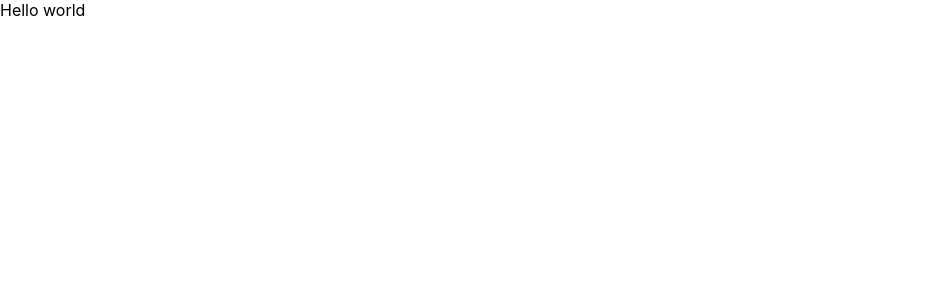
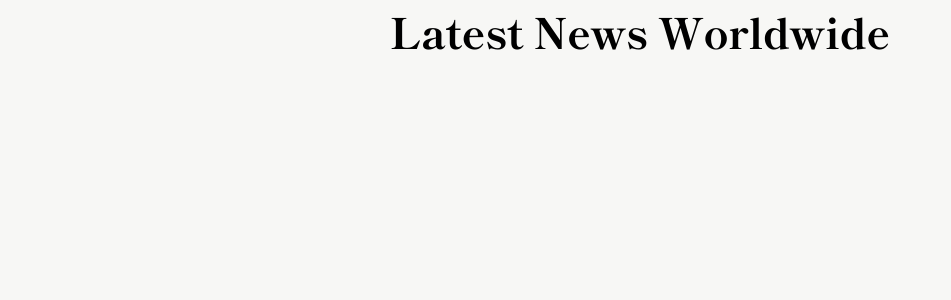
Before and after one commit to chornaya-com/news, a React (Create React App) app: page / in a window 1280 px wide. Shown: the top 300 px of the page, without its empty margins (0-951 px from the left). Built offline with nearby package versions, Linux system fonts and the light colour scheme.

Commit message:
add main page

```diff
--- a/src/App.js
+++ b/src/App.js
@@ -1,8 +1,9 @@
 import React from "react";
+import {MainPage} from './components/mainPage/MainPage';
 
 function App() {
   return (
-      <div>Hello world</div>
+      <MainPage/>
   );
 }
 
--- /dev/null
+++ b/src/components/mainPage/MainPage.js
@@ -0,0 +1,10 @@
+import React from "react";
+import * as cn from "./MainPage.module.css";
+
+export function MainPage() {
+    return (
+        <div className={cn.mainPage}>
+            <div className={cn.mainPageHeader}>Latest News Worldwide</div>
+        </div>
+    )
+}
--- /dev/null
+++ b/src/components/mainPage/MainPage.module.css
@@ -0,0 +1,22 @@
+@import url('https://fonts.googleapis.com/css2?family=Shippori+Mincho:wght@400;600;800&display=swap');
+
+* {
+    margin: 0;
+    padding: 0;
+    font-family: 'Shippori Mincho', serif;;
+}
+
+.mainPage {
+    height: 100vh;
+    background-color: rgb(247, 247, 245);
+    display: flex;
+    flex-direction: column;
+    justify-items: center;
+    align-items: center;
+}
+
+.mainPageHeader {
+    font-weight: 800;
+    font-size: 42px;
+
+}
```
